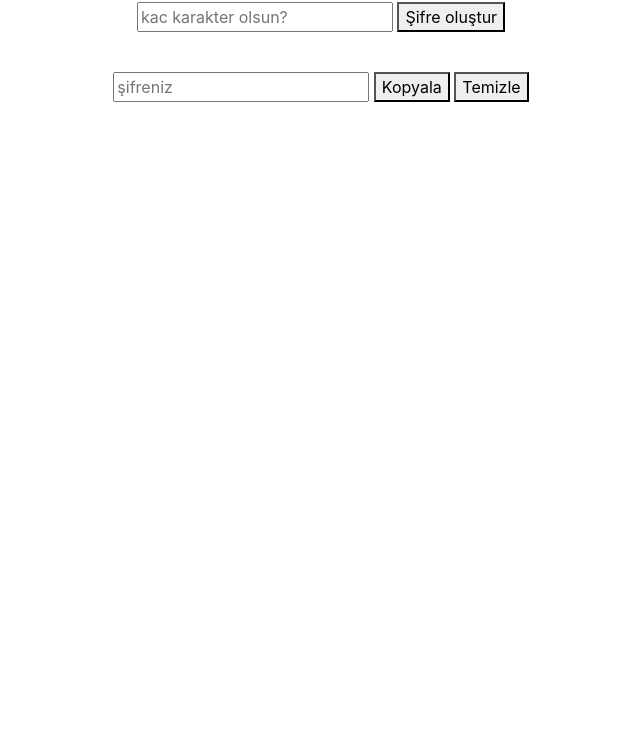
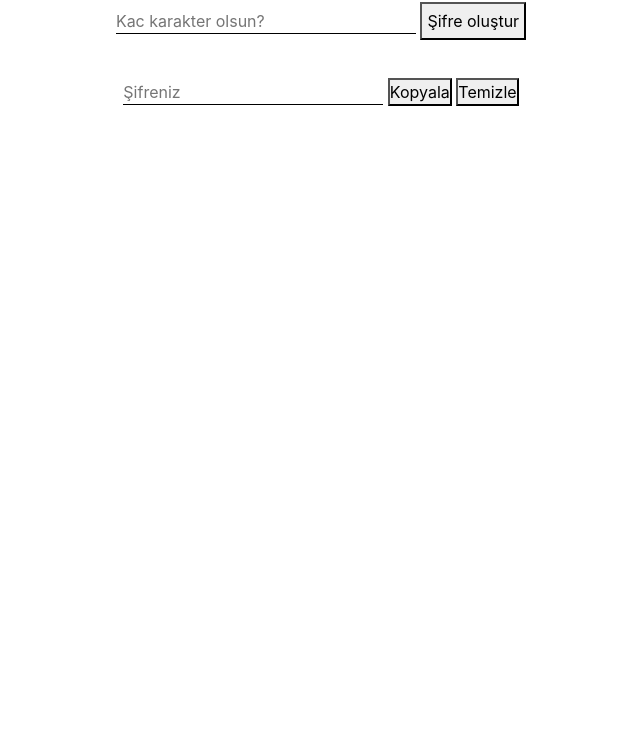
Before and after one commit to emrebezci/passwordGenerator, a plain HTML site: page index.html in a window 1280 px wide. Shown: the part 54-800 px from the top of the page, without its empty margins (319-959 px from the left). Drawn offline with nearby package versions, Linux system fonts and the light colour scheme.

Commit message:
apperance changed

```diff
--- a/index.html
+++ b/index.html
@@ -9,7 +9,7 @@
     <!-- Bootstrap CSS -->
     <link rel="stylesheet" href="https://cdn.jsdelivr.net/npm/bootstrap@4.6.0/dist/css/bootstrap.min.css"
         integrity="sha384-B0vP5xmATw1+K9KRQjQERJvTumQW0nPEzvF6L/Z6nronJ3oUOFUFpCjEUQouq2+l" crossorigin="anonymous">
-    <link rel="stylesheet" href="/style.css">
+    <link rel="stylesheet" href="style.css">
     <title>Password Generator</title>
 </head>
 
@@ -20,13 +20,13 @@
 
     <h1>Password Generator</h1>
 
-<div>
-    <input type="number" id="degerinput" placeholder="kac karakter olsun?">
-    <button onclick="createPassword()"> Şifre oluştur </button>
-</div>
-<input type="text" name="" id="inputumuz" placeholder="şifreniz" style="margin-top: 40px;">
-<button onclick="copy()" id="copybtn">Kopyala</button>
-<button onclick="temizle()" id="temizle">Temizle</button>
+    <div>
+        <input type="number" id="degerinput" placeholder="Kac karakter olsun?">
+        <button onclick="createPassword()" id="sifrebtn"> Şifre oluştur </button>
+    </div>
+    <input type="text" name="" id="inputumuz" placeholder="Şifreniz" style="margin-top: 40px;">
+    <button onclick="copy()" id="copybutton">Kopyala</button>
+    <button onclick="temizle()" id="temizle">Temizle</button>
 
 
 
@@ -51,7 +51,7 @@
     <script src="https://cdn.jsdelivr.net/npm/popper.js@1.16.1/dist/umd/popper.min.js" integrity="sha384-9/reFTGAW83EW2RDu2S0VKaIzap3H66lZH81PoYlFhbGU+6BZp6G7niu735Sk7lN" crossorigin="anonymous"></script>
     <script src="https://cdn.jsdelivr.net/npm/bootstrap@4.6.0/dist/js/bootstrap.min.js" integrity="sha384-+YQ4JLhjyBLPDQt//I+STsc9iw4uQqACwlvpslubQzn4u2UU2UFM80nGisd026JF" crossorigin="anonymous"></script>
     -->
-    <script src="/main.js"></script>
+    <script src="main.js"></script>
 </body>
 
 </html>
--- a/style.css
+++ b/style.css
@@ -1,3 +1,45 @@
+*{margin: 0px;
+padding: 0px;}
+
+
 body {
     text-align: center;
+    justify-content: center;
 }
+
+#degerinput{
+    width: 300px;
+    max-height: 100px;
+    border: none;
+    border-bottom: 1px solid;
+}
+#degerinput:hover{
+    border: 1px solid;
+    background-color: lightgrey;
+}
+
+#inputumuz{
+    width: 260px;
+    max-height: 100px;
+    border: none;
+    border-bottom: 1px solid;
+}
+
+#inputumuz:hover{
+    border: 1px solid;
+    background-color: lightgrey;
+}
+
+#sifrebtn{
+    padding: 5px;
+    margin: auto;
+
+}
+
+#sifrebtn
+
+
+#temizle{
+    padding: 5px;
+    margin: auto;
+}
```
